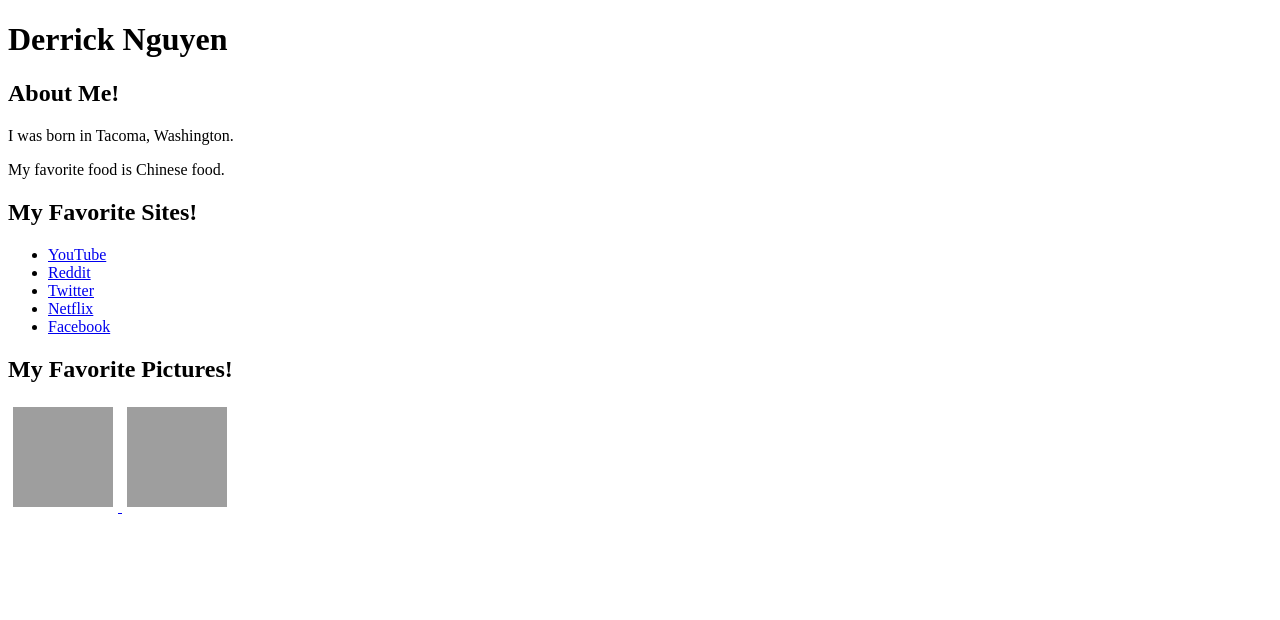
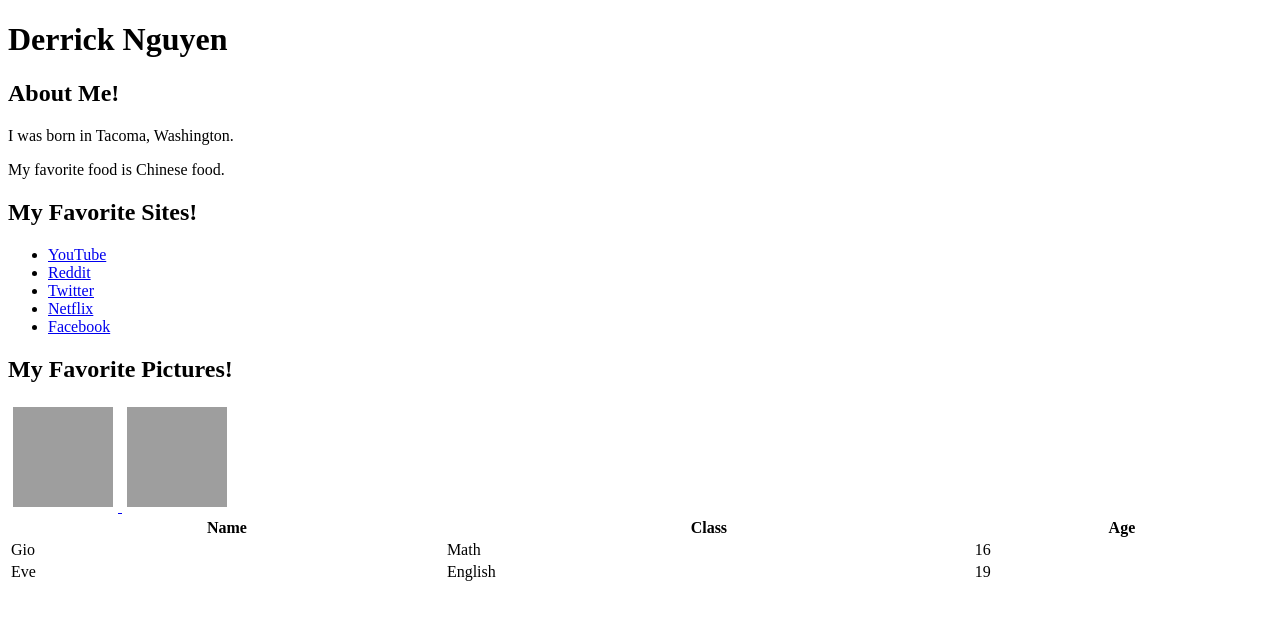
Before and after one commit to derrickn-1720724/derrickn-1720724.github.io, a plain HTML site: page tags.html in a window 1280 px wide. Drawn offline with Linux system fonts and the light colour scheme; grey boxes are pictures that could not be loaded.

Commit message:
Add files via upload

```diff
--- a/tags.html
+++ b/tags.html
@@ -34,4 +34,24 @@
 				<img src="https://www.petfinder.com/wp-content/uploads/2012/11/91615172-find-a-lump-on-cats-skin-632x475.jpg" title="Cat" style="width:100px;height:100px;margin:5px">
 			</a>
 	</body>
+
+
+	<table style="width:100%">
+  <tr>
+    <th>Name</th>
+    <th>Class</th>
+    <th>Age</th>
+  </tr>
+  <tr>
+    <td>Gio</td>
+    <td>Math</td>
+    <td>16</td>
+  </tr>
+  <tr>
+    <td>Eve</td>
+    <td>English</td>
+    <td>19</td>
+  </tr>
+</table>
+
 </html>
```
